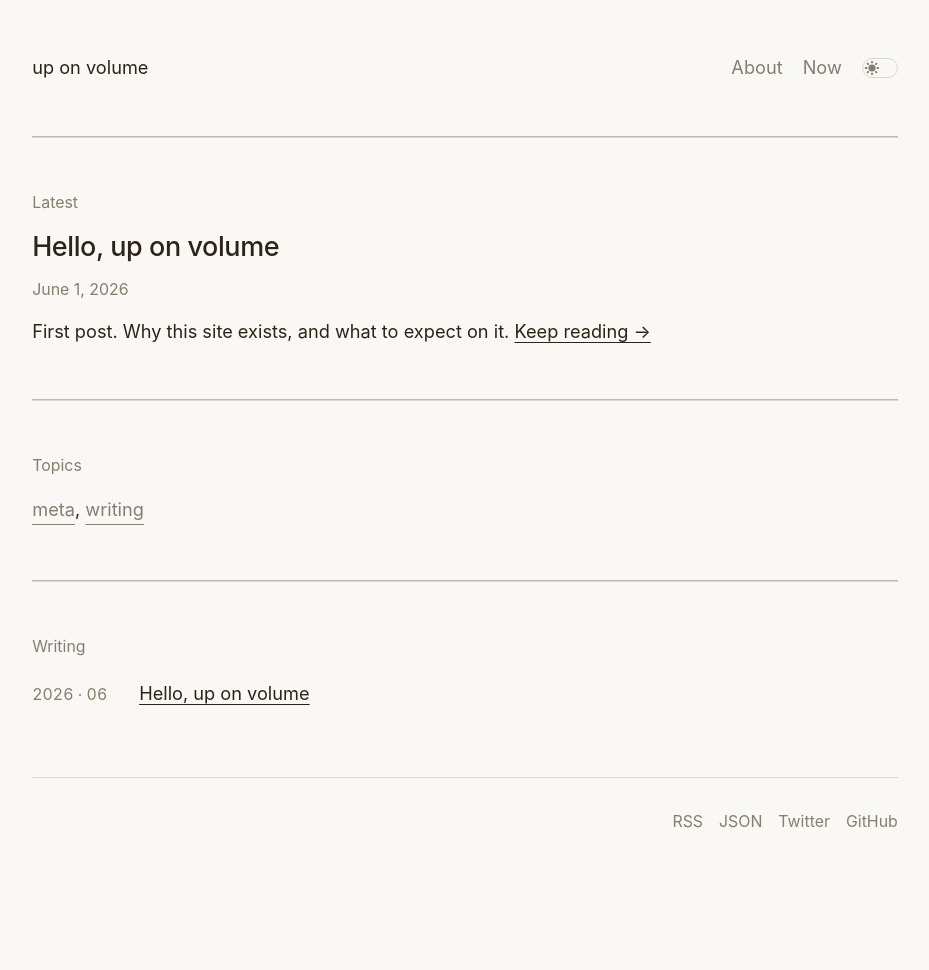
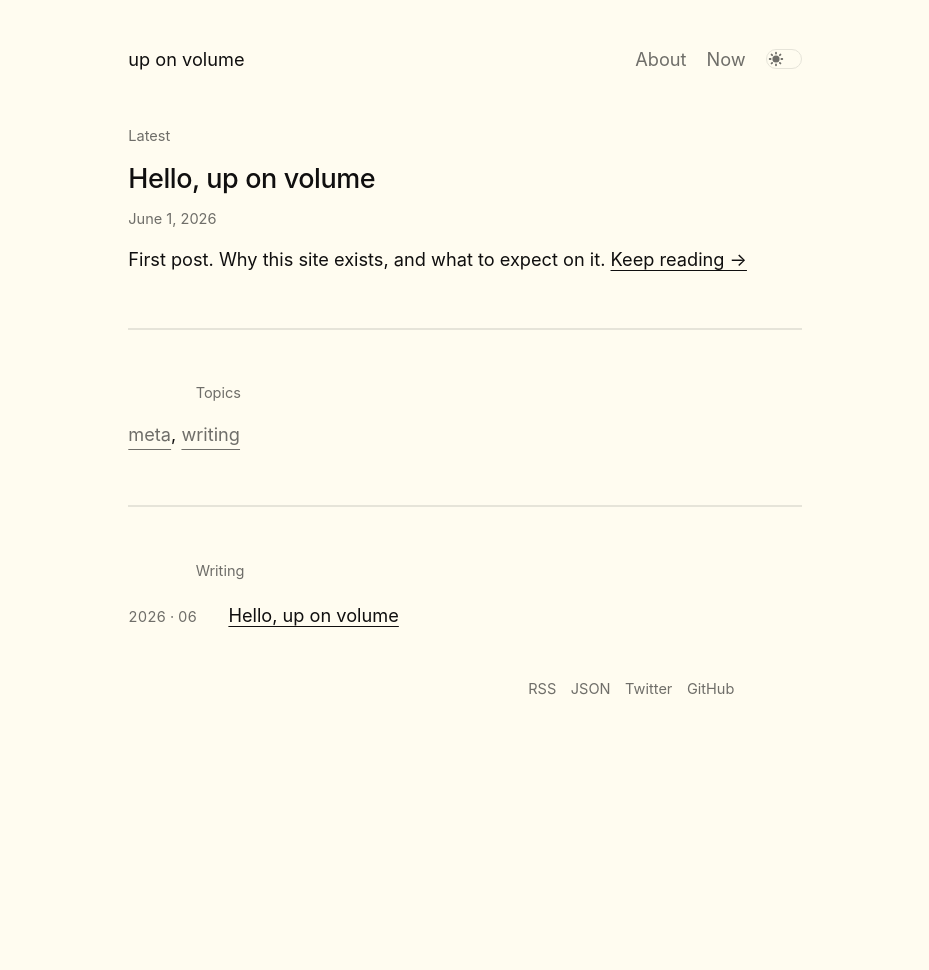
Before and after one commit to txpost/uponvolume-website, a Jekyll site: the page built from _pages/index.md, in a window 1280 px wide. Shown: the whole page, without its empty margins (175-1104 px from the left). Built offline with Jekyll 4.4.1, drawn with Linux system fonts in a browser that asks for light colours; before the commit the page ends 902 px from its top, so only the background shows below that.

Commit message:
Port Flexoki palette + stephango.com layout geometry
Color tokens (_sass/_variables.scss):
- Replace previous warm-cream + teal approximation with the full Flexoki
  palette (kepano/flexoki canonical hex values: paper #FFFCF0 light,
  black #100F0F dark; flexoki-50..950 neutral scale; cyan-600/400 accent)
- Expose Steph's canonical names (--color-bg-primary, --color-tx-normal,
  --color-tx-muted, --color-ui-normal, --color-action, etc.) AND keep
  back-compat aliases (--color-background-primary, --color-primary,
  --color-muted, --color-outline) so existing partials don't need rewriting
- Adopt --wrap-normal: 37em / --wrap-wide: 54em (Steph's exact values)
  instead of --paragraph-max-width: 35em; alias --paragraph-max-width
  to --wrap-normal for back-compat

Layout geometry (_sass/_style.scss):
- Body: margin 2vw auto 0 (centers viewport), padding 2rem 0 24rem
  (Steph's long-scroll runway); drop body's max-width (now governed by
  per-wrapper widths)
- Add a shared wrapper selector for nav, article, heading, .post-hero,
  .post-list, .topic-list, .section-label, hr.section-divider so each
  content block centers at --wrap-normal width
- Nav: margin 0 auto 3em (no border below — matches Steph)
- Update all references to --color-* variables to use the new canonical
  names (--color-tx-normal etc.); old names still alias through so other
  partials work unchanged

Home page (_layouts/index.html):
- Remove inline style="max-width: 35em" on the intro article wrapper
  (now governed by the global wrapper selector)
- Remove the leading <hr> between nav and Latest section (Steph's home
  page flows directly from nav into the hero with no divider)

Co-Authored-By: Claude Opus 4.7 (1M context) <noreply@anthropic.com>

```diff
--- a/_layouts/index.html
+++ b/_layouts/index.html
@@ -5,9 +5,7 @@ layout: default
 {% assign trimmed = content | strip %}
 {% if trimmed != "" %}
 <article>
-  <div style="max-width: 35em">
-    {{ content }}
-  </div>
+  {{ content }}
 </article>
 {% endif %}
 
@@ -15,8 +13,6 @@ layout: default
 
 {% if notes.size > 0 %}
   {% assign hero = notes | first %}
-
-  <hr class="section-divider">
 
   <div class="post-hero">
     <p class="section-label">Latest</p>
--- a/_sass/_style.scss
+++ b/_sass/_style.scss
@@ -1,3 +1,9 @@
+// Global page chrome. Matches stephango.com's body/layout geometry:
+// the body itself is full-width and centered via 2vw auto margin; content
+// width is governed by the nav/article/heading wrappers each having
+// width: --wrap-normal (37em) and max-width: --wrap-wide (54em). Body
+// padding is 2rem top + 24rem bottom for the long scroll runway Steph uses.
+
 *, *:before, *:after {
   box-sizing: inherit;
 }
@@ -13,62 +19,96 @@ html {
 }
 
 body {
+  color-scheme: light dark;
   text-rendering: optimizeLegibility;
   -webkit-font-smoothing: antialiased;
-  background-color: var(--color-background-primary);
-  font-family: var(--font-family);
-  margin: 0 auto;
-  line-height: 1.5;
-  padding: 4vh 6vw;
+  background-color: var(--color-bg-primary);
+  font-family: var(--font-content);
+  margin: 2vw auto 0 auto;
+  line-height: var(--line-height);
+  padding: 2rem 0 24rem;
   overflow-x: hidden;
   font-size: 1.8rem;
   font-size: calc(1.5rem + 0.25vw);
-  max-width: 56em;
-  color: var(--color-primary);
+  color: var(--color-tx-normal);
   transition: background-color 0.15s ease, color 0.15s ease;
+}
+
+// Content wrappers all share the same width strategy: --wrap-normal width
+// (the readable column) with --wrap-wide as a max bound for occasional
+// wider blocks. Auto margins center them in the body.
+nav,
+article,
+heading,
+main > .post-hero,
+main > .post-list,
+main > .topic-list,
+main > .section-label,
+main > hr.section-divider {
+  display: block;
+  width: var(--wrap-normal);
+  max-width: var(--wrap-wide);
+  margin-left: auto;
+  margin-right: auto;
+}
+
+nav {
+  margin: 0 auto 3em;  // Steph: nav sits flush, no border below
+}
+
+main {
+  display: block;
+}
+
+footer {
+  margin: 2em auto;
+  max-width: var(--wrap-wide);
+  width: var(--wrap-normal);
+  padding-top: 1em;
+  font-size: var(--font-smaller);
 }
 
 small {
   display: inline-block;
   font-size: var(--font-smallest);
   line-height: 1.4;
-  color: var(--color-muted);
+  color: var(--color-tx-muted);
 }
 
 .small {
   font-size: var(--font-smaller);
   line-height: 1.4;
-  color: var(--color-muted);
-}
-
-footer {
-  margin: 4em 0 2em;
-  padding-top: 2em;
-  border-top: 1px solid var(--color-outline);
-  font-size: var(--font-smaller);
+  color: var(--color-tx-muted);
 }
 
 img {
   max-width: 100%;
   max-height: 75vh;
   border-radius: var(--border-radius);
+  display: block;
 }
 
 iframe,
 video {
   border-radius: var(--border-radius);
+  display: block;
 }
 
 blockquote {
   padding-left: 1.5em;
   margin: 1.5em 0;
-  border-left: 2px solid var(--color-primary);
+  border-left: 2px solid var(--color-tx-normal);
 
   p { margin: 0; }
 }
 
-p, li {
-  max-width: var(--paragraph-max-width);
+p {
+  max-width: var(--wrap-normal);
+}
+
+mark {
+  background-color: var(--color-highlight);
+  color: var(--color-tx-normal);
 }
 
 /* Align */
@@ -79,36 +119,35 @@ p, li {
 .vt { vertical-align: top; }
 
 /* Borders */
-.ba { border: 1px solid var(--color-outline); }
-.bt { border-top: 1px solid var(--color-outline); }
-.br { border-right: 1px solid var(--color-outline); }
-.bb { border-bottom: 1px solid var(--color-outline); }
-.bl { border-left: 1px solid var(--color-outline); }
+.ba { border: 1px solid var(--color-ui-normal); }
+.bt { border-top: 1px solid var(--color-ui-normal); }
+.br { border-right: 1px solid var(--color-ui-normal); }
+.bb { border-bottom: 1px solid var(--color-ui-normal); }
+.bl { border-left: 1px solid var(--color-ui-normal); }
 
 hr {
   width: 100%;
   border: 0;
   height: 1px;
   margin: 1.5em 0;
-  background: var(--color-outline);
+  background: var(--color-ui-normal);
 }
 
-/* Typography */
-.muted { color: var(--color-muted); }
-.faint { color: var(--color-faint); }
-
-nav {
-  margin: 1em 0 3em;
-}
+/* Typography helpers */
+.muted { color: var(--color-tx-muted); }
+.faint { color: var(--color-tx-faint); }
+.action { color: var(--color-action); }
+.font-medium { font-weight: 500; }
+.font-normal { font-weight: 400; }
 
 table {
-  border-top: 1px solid var(--color-outline);
+  border-top: 1px solid var(--color-ui-normal);
   width: 100%;
   border-collapse: collapse;
   border-spacing: 0;
 }
 
-tr { border-bottom: 1px solid var(--color-outline); }
+tr { border-bottom: 1px solid var(--color-ui-normal); }
 td { padding: 0.5em 0; }
 
 .flex          { display: flex; }
@@ -118,9 +157,10 @@ td { padding: 0.5em 0; }
 .flex-shrink   { flex-shrink: 1; }
 
 code {
-  background: var(--color-background-secondary);
+  background: var(--color-bg-secondary);
   padding: 0.1em 0.2em;
   border-radius: 4px;
+  font-family: var(--font-mono);
 }
 
 .mh {
--- a/_sass/_variables.scss
+++ b/_sass/_variables.scss
@@ -1,51 +1,132 @@
+// Color tokens and typography variables.
+// Aligned to stephango.com's Flexoki palette (https://stephango.com/flexoki)
+// 2026-06-03. Steph's site is closed-source but his compiled CSS is public;
+// the variable names below are the ones already used throughout this site's
+// Sass partials, rebound to Flexoki hex values. Steph's own variable names
+// (--color-bg-primary, --color-tx-normal, etc.) are exposed as aliases so
+// future copy-paste from stephango.com's source Just Works.
+
 :root {
+  // ---- Flexoki raw palette --------------------------------------------------
+  // Source of truth: kepano/flexoki css/flexoki.css. Don't edit hex values
+  // here without checking the canonical Flexoki spec.
+  --flexoki-black:           #100F0F;
+  --flexoki-paper:           #FFFCF0;
+
+  --flexoki-50:              #F2F0E5;
+  --flexoki-100:             #E6E4D9;
+  --flexoki-150:             #DAD8CE;
+  --flexoki-200:             #CECDC3;
+  --flexoki-300:             #B7B5AC;
+  --flexoki-400:             #9F9D96;
+  --flexoki-500:             #878580;
+  --flexoki-600:             #6F6E69;
+  --flexoki-700:             #575653;
+  --flexoki-800:             #403E3C;
+  --flexoki-850:             #343331;
+  --flexoki-900:             #282726;
+  --flexoki-950:             #1C1B1A;
+
+  --flexoki-cyan-50:         #DDF1E4;
+  --flexoki-cyan-100:        #BFE8D9;
+  --flexoki-cyan-400:        #3AA99F;
+  --flexoki-cyan-600:        #24837B;
+  --flexoki-cyan-950:        #101F1D;
+
+  --flexoki-red-400:         #D14D41;
+  --flexoki-red-600:         #AF3029;
+
+  --flexoki-yellow-100:      #F6E2A0;
+  --flexoki-yellow-900:      #3A2D04;
+
+  // ---- Layout + typography --------------------------------------------------
   --font-family: -apple-system, BlinkMacSystemFont, "Inter", "IBM Plex Sans", Segoe UI, Helvetica, Arial,
     sans-serif, Apple Color Emoji, Segoe UI Emoji, Segoe UI Symbol;
+  --font-content: var(--font-family);
+  --font-mono: ui-monospace, SFMono-Regular, "Cascadia Code", "IBM Plex Mono", "Roboto Mono", Menlo, Monaco, "Consolas", "Source Code Pro", monospace;
+
   --border-radius: 4px;
 
-  --font-small: 0.933em;
-  --font-smaller: 0.875em;
-  --font-smallest: 0.8em;
+  --font-small:    0.875em;
+  --font-smaller:  0.8em;
+  --font-smallest: 0.75em;
+  --line-height:   1.5;
 
-  --paragraph-max-width: 35em;
+  // Page widths — these match stephango.com exactly. --wrap-normal is the
+  // body / paragraph width (37em ≈ 593px at base font); --wrap-wide is for
+  // wider blocks like figures and the post hero. Replaces the previous
+  // --paragraph-max-width: 35em.
+  --wrap-normal: 37em;
+  --wrap-wide:   54em;
+  --paragraph-max-width: var(--wrap-normal); // back-compat alias
+  --heading-weight: 500;
+
+  @media (max-width: 860px) {
+    --wrap-normal: 88vw;
+    --wrap-wide:   100vw;
+    --heading-weight: 600;
+  }
 }
 
-// Light theme — warm cream background, dark text, teal accent
-:root {
-  --color-background-primary: #FAF8F5;
-  --color-background-secondary: rgba(0, 0, 0, 0.05);
-  --color-background-hover: hsla(195, 70%, 35%, 0.10);
-  --color-selection: hsla(195, 70%, 35%, 0.10);
+// ---- Light theme (default) --------------------------------------------------
+:root,
+.theme-light {
+  // Steph's canonical names — preferred going forward
+  --color-bg-primary:    var(--flexoki-paper);
+  --color-bg-secondary:  var(--flexoki-50);
+  --color-tx-normal:     var(--flexoki-black);
+  --color-tx-muted:      var(--flexoki-600);
+  --color-tx-faint:      var(--flexoki-300);
+  --color-ui-normal:     var(--flexoki-100);
+  --color-ui-hover:      var(--flexoki-150);
+  --color-ui-active:     var(--flexoki-200);
+  --color-highlight:     var(--flexoki-yellow-100);
+  --color-bg-hover:      var(--flexoki-cyan-50);
+  --color-selection:     rgba(187, 220, 206, 0.3);
+  --color-action:        var(--flexoki-cyan-600);
+  --color-action-hover:  var(--flexoki-cyan-400);
 
-  --color-primary: #2C2416;
-
-  --color-muted: rgba(72, 60, 40, 0.65);
-  --color-faint: rgba(72, 60, 40, 0.35);
-
-  --color-action: #1f6f86;
-  --color-action-muted: hsla(195, 70%, 35%, 0.65);
-  --color-action-faint: hsla(195, 70%, 35%, 0.35);
-
-  --color-outline: rgba(72, 60, 40, 0.18);
-  --color-outline-hover: #d8d4cc;
-  --color-outline-active: #c7c2b8;
+  // Back-compat aliases — match the old variable names used elsewhere in
+  // this codebase. New code should prefer the names above.
+  --color-background-primary:   var(--color-bg-primary);
+  --color-background-secondary: var(--color-bg-secondary);
+  --color-background-hover:     var(--color-bg-hover);
+  --color-primary:              var(--color-tx-normal);
+  --color-muted:                var(--color-tx-muted);
+  --color-faint:                var(--color-tx-faint);
+  --color-outline:              var(--color-ui-normal);
+  --color-outline-hover:        var(--color-ui-hover);
+  --color-outline-active:       var(--color-ui-active);
+  --color-action-muted:         var(--color-action-hover);
+  --color-action-faint:         var(--color-action-hover);
 }
 
-// Dark theme — deep slate, warm muted text, lighter teal accent
+// ---- Dark theme -------------------------------------------------------------
 .theme-dark {
-  --color-background-primary: #1c1f24;
-  --color-background-secondary: rgba(255, 255, 255, 0.05);
+  --color-bg-primary:    var(--flexoki-black);
+  --color-bg-secondary:  var(--flexoki-950);
+  --color-tx-normal:     var(--flexoki-200);
+  --color-tx-muted:      var(--flexoki-500);
+  --color-tx-faint:      var(--flexoki-700);
+  --color-ui-normal:     var(--flexoki-900);
+  --color-ui-hover:      var(--flexoki-850);
+  --color-ui-active:     var(--flexoki-800);
+  --color-highlight:     var(--flexoki-yellow-900);
+  --color-bg-hover:      var(--flexoki-cyan-950);
+  --color-selection:     rgba(30, 95, 91, 0.3);
+  --color-action:        var(--flexoki-cyan-400);
+  --color-action-hover:  var(--flexoki-cyan-600);
 
-  --color-primary: #e6e1d4;
-
-  --color-muted: rgba(190, 180, 155, 0.75);
-  --color-faint: rgba(190, 180, 155, 0.40);
-
-  --color-action: #5fb3c6;
-  --color-action-muted: hsla(192, 45%, 60%, 0.65);
-  --color-action-faint: hsla(192, 45%, 60%, 0.35);
-
-  --color-outline: rgba(190, 180, 155, 0.18);
-  --color-outline-hover: #d8d4cc;
-  --color-outline-active: #c7c2b8;
+  // Back-compat aliases
+  --color-background-primary:   var(--color-bg-primary);
+  --color-background-secondary: var(--color-bg-secondary);
+  --color-background-hover:     var(--color-bg-hover);
+  --color-primary:              var(--color-tx-normal);
+  --color-muted:                var(--color-tx-muted);
+  --color-faint:                var(--color-tx-faint);
+  --color-outline:              var(--color-ui-normal);
+  --color-outline-hover:        var(--color-ui-hover);
+  --color-outline-active:       var(--color-ui-active);
+  --color-action-muted:         var(--color-action-hover);
+  --color-action-faint:         var(--color-action-hover);
 }
```
